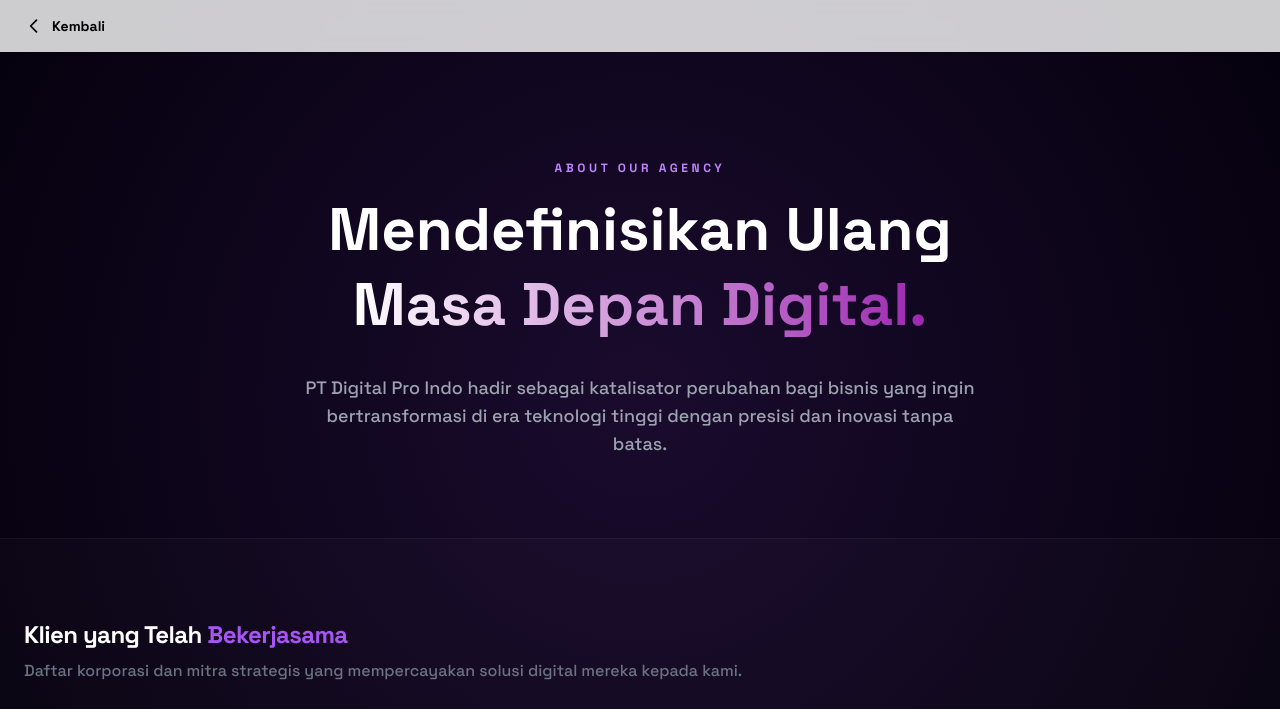
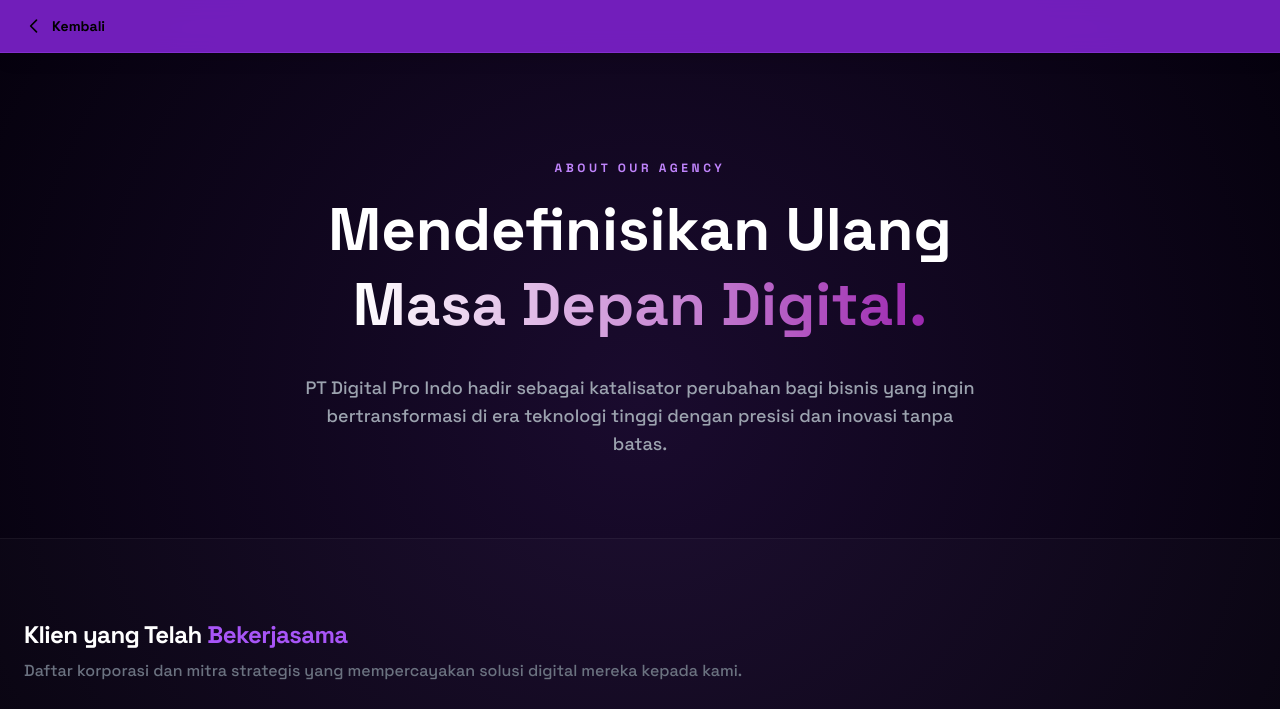
Before and after one commit to digitalproindo/pi-network, a plain HTML site: page tentang-kami.html in a window 1280 px wide. Shown: the top 709 px of the page. Drawn offline with nearby package versions, Linux system fonts and the light colour scheme.

Commit message:
Update: Header warna ungu dan perbaikan logika navigasi

```diff
--- a/tentang-kami.html
+++ b/tentang-kami.html
@@ -86,7 +86,7 @@
 <body>
     <div class="bg-glow"></div>
 
-    <nav class="fixed top-0 w-full bg-white/80 backdrop-blur-md z-50 px-6 py-4 flex items-center shadow-sm">
+    <nav class="fixed top-0 w-full bg-purple-700/90 backdrop-blur-md z-50 px-6 py-4 flex items-center shadow-lg border-b border-purple-500/30">
         <a href="./" class="flex items-center gap-2 font-semibold hover:opacity-70 transition-opacity">
             <svg xmlns="http://www.w3.org/2000/svg" class="h-5 w-5 text-black" fill="none" viewBox="0 0 24 24" stroke="black">
                 <path stroke-linecap="round" stroke-linejoin="round" stroke-width="2" d="M15 19l-7-7 7-7" />
```
